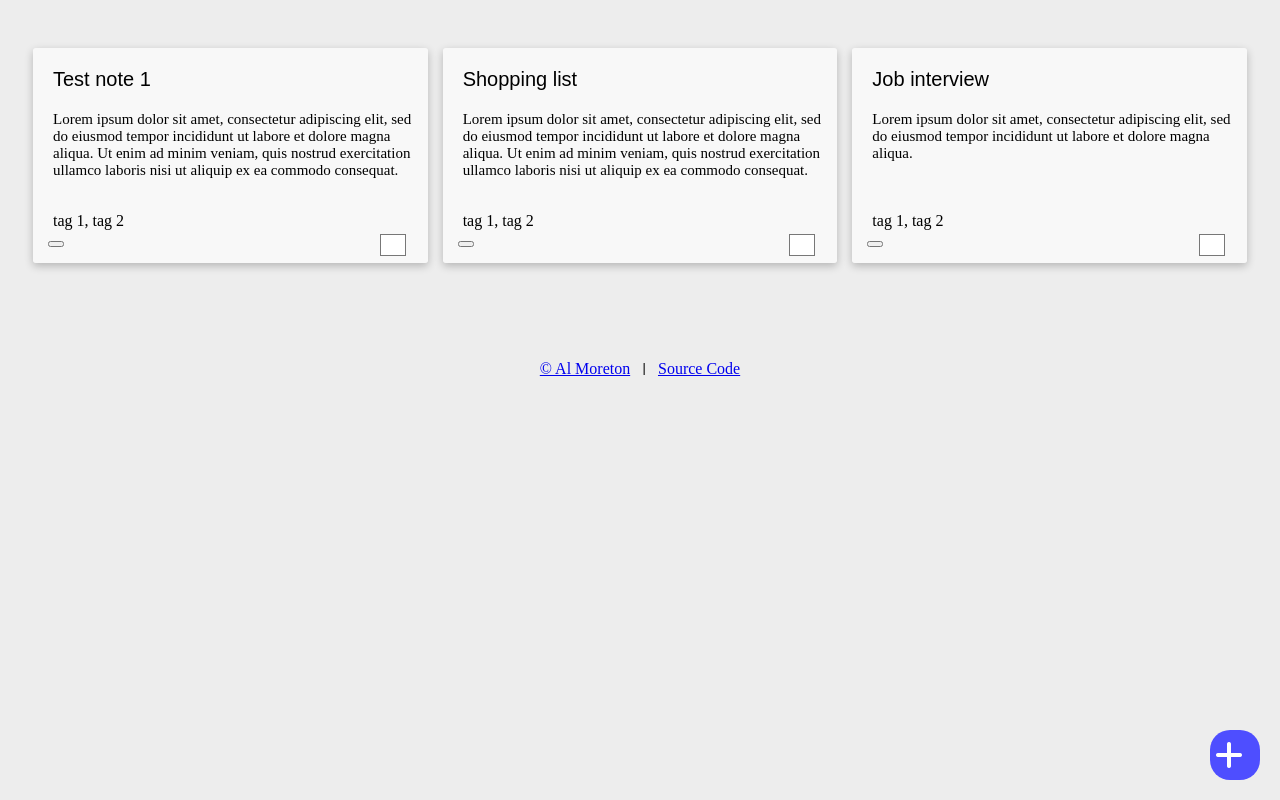
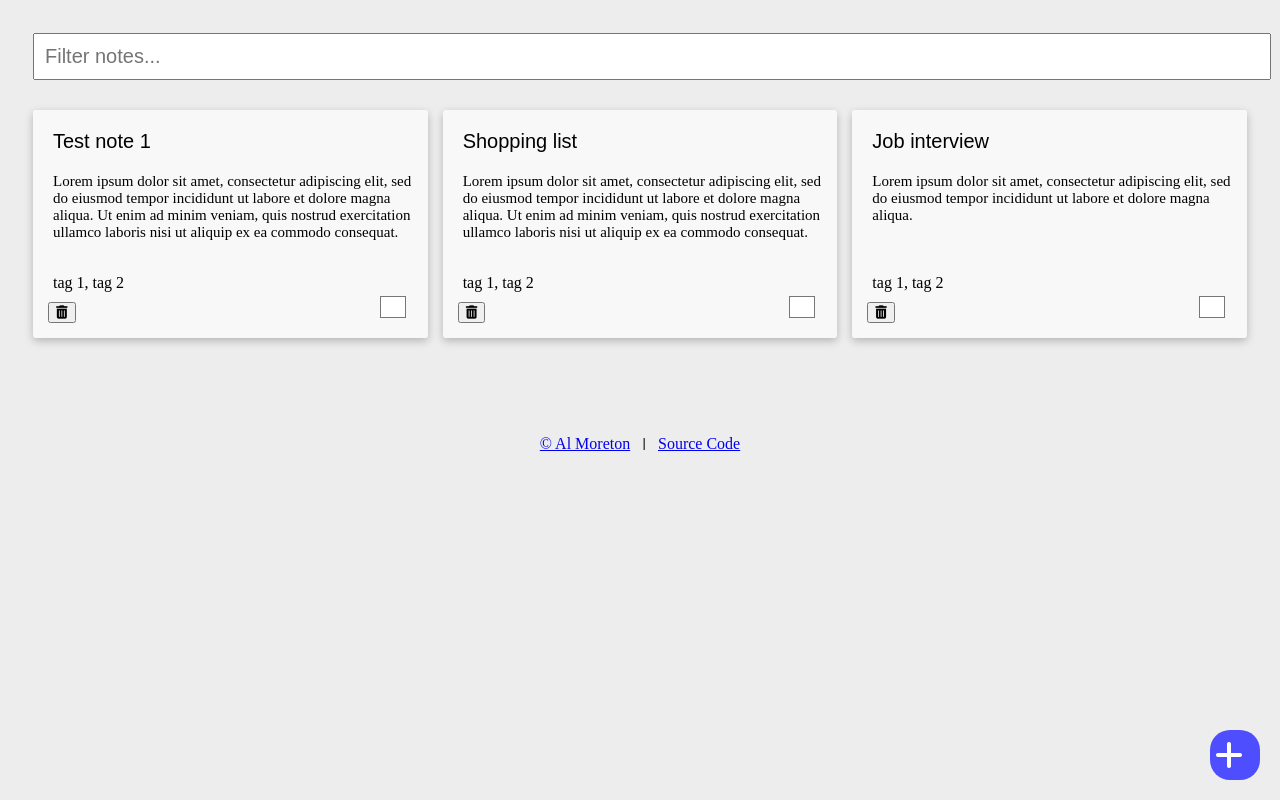
Before and after one commit to al-moreton/notes-app, a plain HTML site: page index.html in a window 1280 px wide. Drawn offline with Linux system fonts and the light colour scheme.

Commit message:
Added filter function

```diff
--- a/index.html
+++ b/index.html
@@ -11,9 +11,9 @@
 
 <body>
     <header>
-        <!-- <h1 class="title">
-            Notes
-        </h1> -->
+        <div class="notes-header">
+            <input type="text" class="filter-notes" placeholder="Filter notes...">
+        </div>
     </header>
     <main>
         <div class="notes-list"></div>
--- a/script.js
+++ b/script.js
@@ -152,14 +152,23 @@ class NotesUI {
         console.log(this.tagsList);
     }
 
-    refreshNotes() {
+    filterNotes(str) {
+        const filteredView = this.notesList.notes.filter(n =>
+            n.title.toLowerCase().includes(str.toLowerCase())
+            || n.content.toLowerCase().includes(str.toLowerCase())
+            || n.tags.some(tag => tag.toLowerCase().includes(str.toLowerCase()))
+        );
+        return filteredView;
+    }
+
+    refreshNotes(filteredArray = this.notesList.notes) {
         this.notesDiv.innerHTML = '';
 
-        if (this.notesList.notes.length === 0) {
+        if (filteredArray.length === 0) {
             this.notesDiv.innerHTML = 'No notes found!'
         }
 
-        this.notesList.notes.forEach(note => this.renderNote(note));
+        filteredArray.forEach(note => this.renderNote(note));
     }
 
     renderNote(note) {
@@ -269,6 +278,12 @@ class NotesApp {
         const notesList = document.querySelector('.notes-list');
         const button = document.querySelector('.add-note-button');
 
+        document.addEventListener('input', e => {
+            if (e.target.classList.contains('filter-notes')) {
+                this.notesUI.refreshNotes(this.notesUI.filterNotes(e.target.value));
+            }
+        })
+
         notesList.addEventListener('click', e => {
             const noteCard = e.target.closest('.note-card');
             if (e.target.classList.contains('delete-note')) {
--- a/style.css
+++ b/style.css
@@ -104,8 +104,24 @@ textarea {
     border: 1px solid black;
 }
 
+.notes-header {
+    text-align: center;
+}
+
+.filter-notes {
+    padding: 10px;
+    font-size: 20px;
+    margin-bottom: 15px;
+    width: 100%;
+}
+
 .delete-note {
     margin-top: 10px;
+}
+
+.delete-note::after {
+    font-family: 'FontAwesome';
+    content: '\f1f8';
 }
 
 .title {
```
